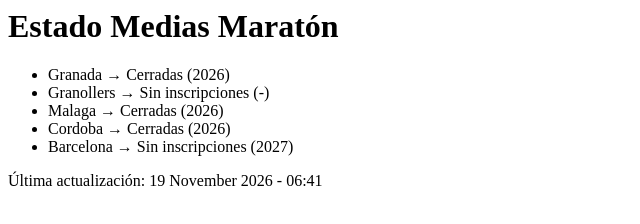
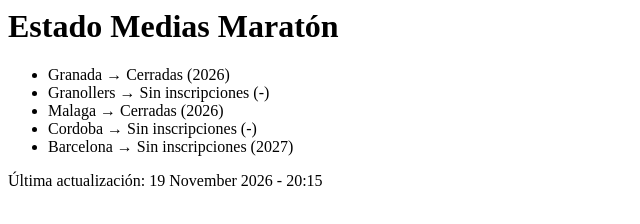
Before and after one commit to adjuradorunner/alertas-carreras, a plain HTML site: page dashboard.html in a window 1280 px wide. Shown: the full height of the page, 0-640 px from the left. Drawn offline with Linux system fonts and the light colour scheme.

Commit message:
Update dashboard

```diff
--- a/dashboard.html
+++ b/dashboard.html
@@ -1 +1 @@
-<html><head><title>Estado Medias</title></head><body><h1>Estado Medias Maratón</h1><ul><li>Granada → Cerradas (2026)</li><li>Granollers → Sin inscripciones (-)</li><li>Malaga → Cerradas (2026)</li><li>Cordoba → Cerradas (2026)</li><li>Barcelona → Sin inscripciones (2027)</li></ul><p>Última actualización: 19 November 2026 - 06:41</p></body></html>
+<html><head><title>Estado Medias</title></head><body><h1>Estado Medias Maratón</h1><ul><li>Granada → Cerradas (2026)</li><li>Granollers → Sin inscripciones (-)</li><li>Malaga → Cerradas (2026)</li><li>Cordoba → Sin inscripciones (-)</li><li>Barcelona → Sin inscripciones (2027)</li></ul><p>Última actualización: 19 November 2026 - 20:15</p></body></html>
```
